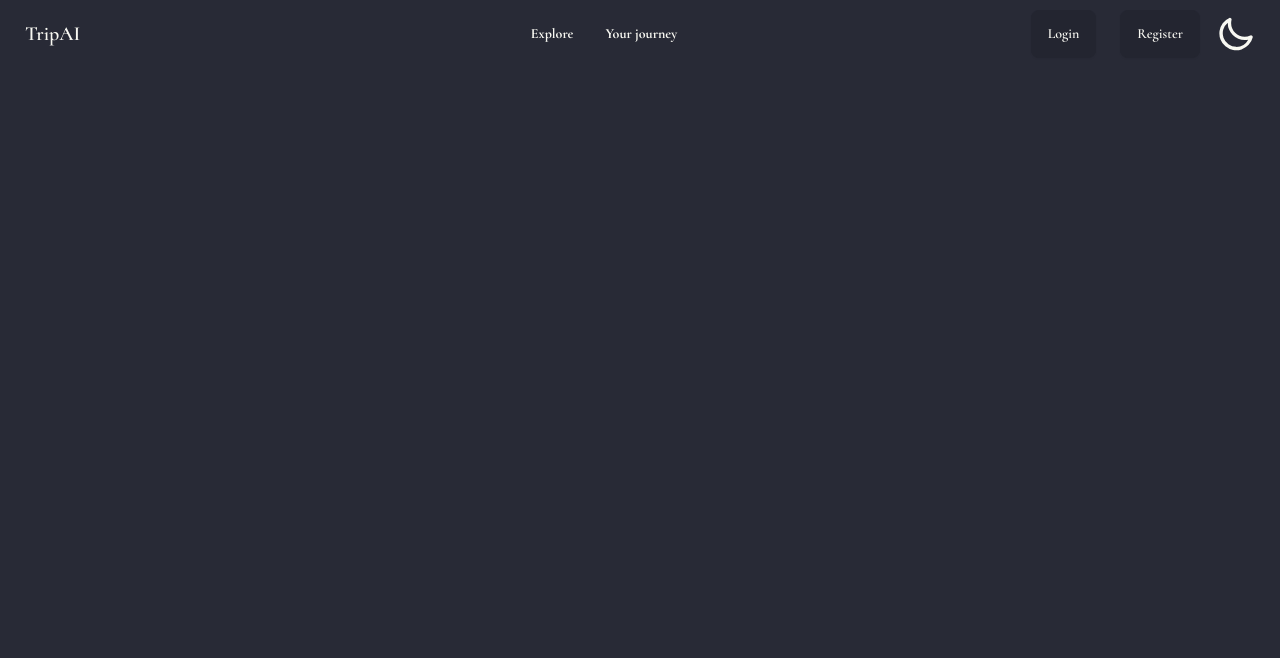
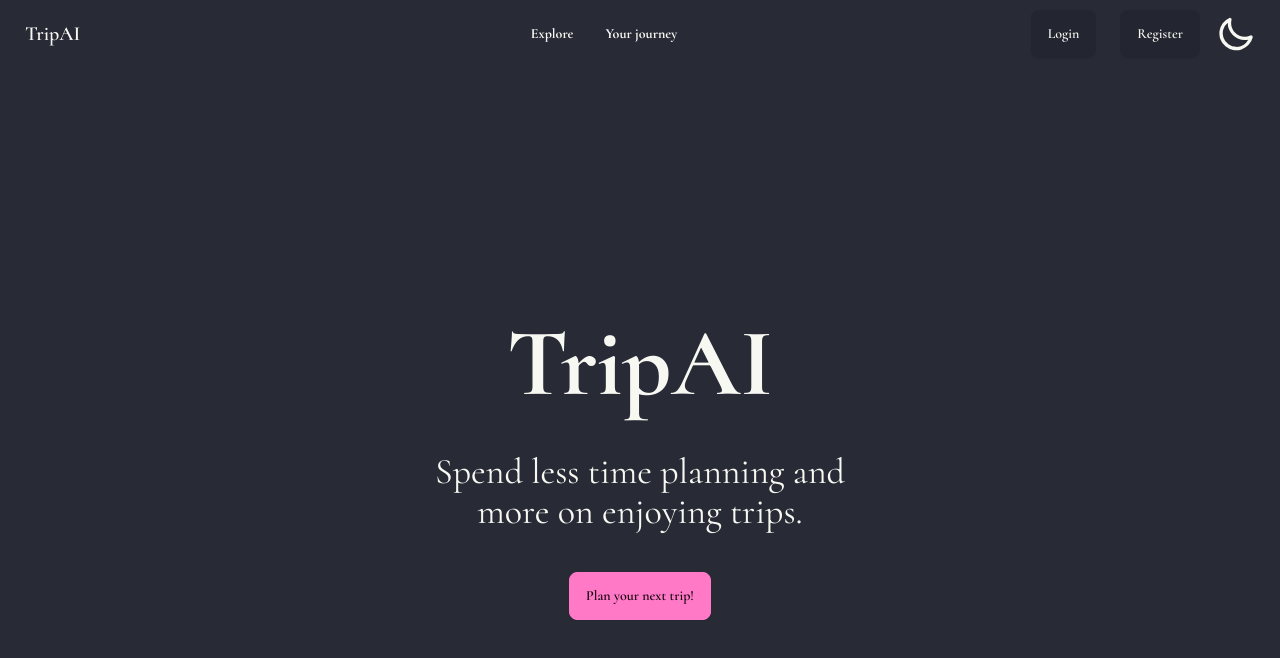
Before and after one commit to vovw/travai, a SvelteKit app in the folder ui/: page / in a window 1280 px wide. Shown: the top 658 px of the page. Built offline with nearby package versions, Linux system fonts and the light colour scheme.

Commit message:
added betteer frontend

```diff
--- a/ui/src/routes/+page.svelte
+++ b/ui/src/routes/+page.svelte
@@ -0,0 +1,16 @@
+<main>
+    <div class="com hero min-h-screen">
+        <div class="hero-content text-center">
+            <div class="max-w-md">
+                <h1 class="text-8xl font-bold">TripAI</h1>
+                <p class="py-10 text-4xl">
+                    Spend less time planning and more on enjoying trips.
+                </p>
+                <a href="/explore">
+                    <button class="btn btn-primary">Plan your next trip!</button
+                    >
+                </a>
+            </div>
+        </div>
+    </div>
+</main>
```
